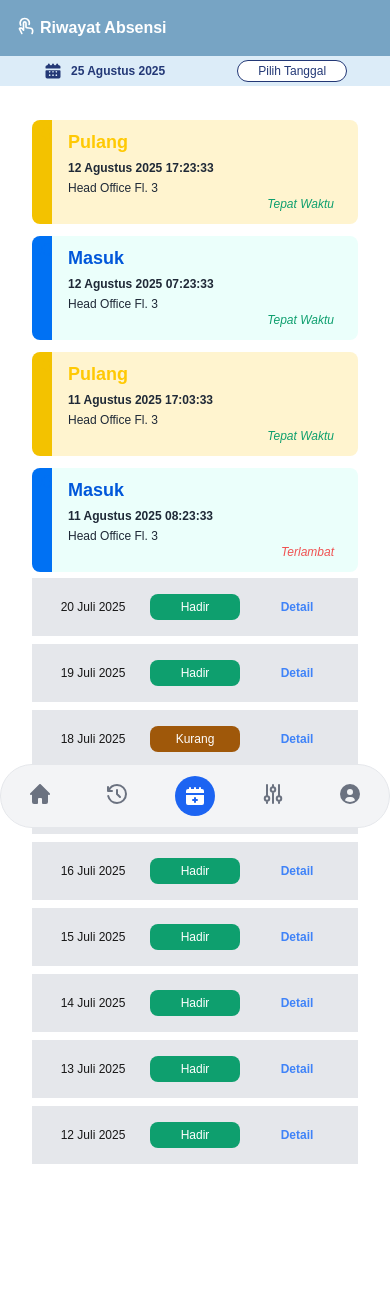
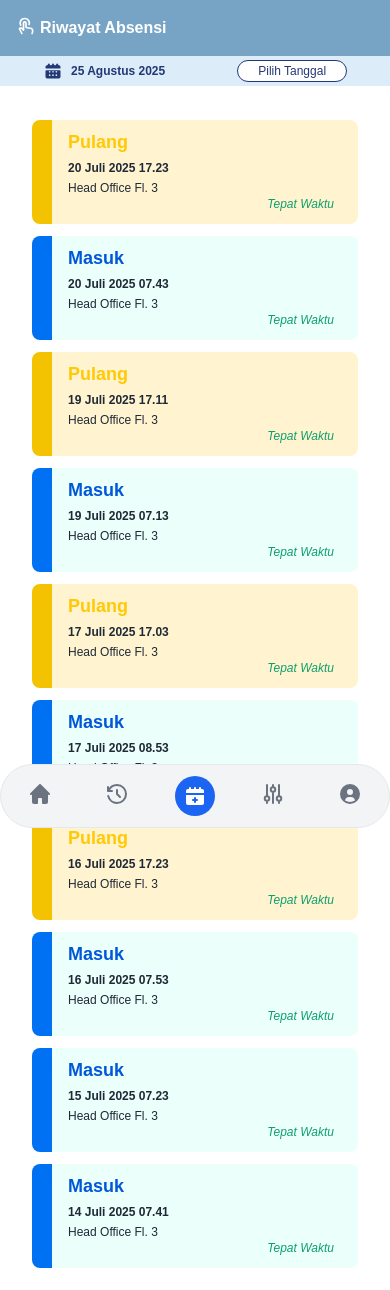
Before and after one commit to Nazarnazz/hrms-ui, a Next.js app: page /user/riwayat in a window 390 px wide. Before the commit the page ends 1180 px from the top, so only its background shows below. Built offline with nearby package versions, Linux system fonts and the light colour scheme.

Commit message:
riwayat absensi - perbaikan 2

```diff
--- a/src/app/user/riwayat/page.js
+++ b/src/app/user/riwayat/page.js
@@ -7,9 +7,7 @@ import { id } from "date-fns/locale";
 
 // import Link from "next/link";
 export default function Riwayat() {
-  const [isOpen, setIsOpen] = useState(false);
   const [isDateOpen, setIsDateOpen] = useState(false);
-  const [selectedItem, setSelectedItem] = useState(null);
 
   const [startDate, setStartDate] = useState(new Date());
   const [endDate, setEndDate] = useState(new Date());
@@ -31,74 +29,72 @@ export default function Riwayat() {
     {
       id: 1,
       tanggal: "20 Juli 2025",
-      waktuMasuk: "07.43",
-      waktuPulang: "17.00",
-      keterangan: "Hadir",
-      background: "bg-green-500",
+      waktu: "17.23",
+      keterangan: "Pulang",
+      detail: "Tepat Waktu",
     },
     {
       id: 2,
-      tanggal: "19 Juli 2025",
-      waktuMasuk: "07.50",
-      waktuPulang: "17.08",
-      keterangan: "Hadir",
-      background: "bg-green-500",
+      tanggal: "20 Juli 2025",
+      waktu: "07.43",
+      keterangan: "Masuk",
+      detail: "Tepat Waktu",
     },
     {
       id: 3,
-      tanggal: "18 Juli 2025",
-      waktuMasuk: "07.43",
-      waktuPulang: "-",
-      keterangan: "Kurang",
-      background: "bg-yellow-600",
+      tanggal: "19 Juli 2025",
+      waktu: "17.11",
+      keterangan: "Pulang",
+      detail: "Tepat Waktu",
     },
     {
       id: 4,
+      tanggal: "19 Juli 2025",
+      waktu: "07.13",
+      keterangan: "Masuk",
+      detail: "Tepat Waktu",
+    },
+    {
+      id: 5,
       tanggal: "17 Juli 2025",
-      waktuMasuk: "-",
-      waktuPulang: "-",
-      keterangan: "Nihil",
-      background: "bg-red-700",
+      waktu: "17.03",
+      keterangan: "Pulang",
+      detail: "Tepat Waktu",
     },
     {
       id: 6,
-      tanggal: "16 Juli 2025",
-      waktuMasuk: "07.00",
-      waktuPulang: "17.01",
-      keterangan: "Hadir",
-      background: "bg-green-500",
+      tanggal: "17 Juli 2025",
+      waktu: "08.53",
+      keterangan: "Masuk",
+      detail: "Terlambat",
     },
     {
       id: 7,
-      tanggal: "15 Juli 2025",
-      waktuMasuk: "07.43",
-      waktuPulang: "17.30",
-      keterangan: "Hadir",
-      background: "bg-green-500",
+      tanggal: "16 Juli 2025",
+      waktu: "17.23",
+      keterangan: "Pulang",
+      detail: "Tepat Waktu",
     },
     {
       id: 8,
-      tanggal: "14 Juli 2025",
-      waktuMasuk: "07.13",
-      waktuPulang: "17.44",
-      keterangan: "Hadir",
-      background: "bg-green-500",
+      tanggal: "16 Juli 2025",
+      waktu: "07.53",
+      keterangan: "Masuk",
+      detail: "Tepat Waktu",
     },
     {
       id: 9,
-      tanggal: "13 Juli 2025",
-      waktuMasuk: "07.40",
-      waktuPulang: "17.23",
-      keterangan: "Hadir",
-      background: "bg-green-500",
+      tanggal: "15 Juli 2025",
+      waktu: "07.23",
+      keterangan: "Masuk",
+      detail: "Tepat Waktu",
     },
     {
       id: 10,
-      tanggal: "12 Juli 2025",
-      waktuMasuk: "07.39",
-      waktuPulang: "17.05",
-      keterangan: "Hadir",
-      background: "bg-green-500",
+      tanggal: "14 Juli 2025",
+      waktu: "07.41",
+      keterangan: "Masuk",
+      detail: "Tepat Waktu",
     },
   ];
   return (
@@ -120,14 +116,14 @@ export default function Riwayat() {
         </div>
         <div className="full-w flex justify-center items-center gap-18 bg-[#dcecf8] py-1 px-1">
           <div className="flex items-center">
-            <svg className="w-5 h-5  dark:text-white text-blue-900" aria-hidden="true" xmlns="http://www.w3.org/2000/svg" width="24" height="24" fill="currentColor" viewBox="0 0 24 24">
+            <svg className="w-5 h-5 text-blue-900" aria-hidden="true" xmlns="http://www.w3.org/2000/svg" width="24" height="24" fill="currentColor" viewBox="0 0 24 24">
               <path
                 fillRule="evenodd"
                 d="M5 5a1 1 0 0 0 1-1 1 1 0 1 1 2 0 1 1 0 0 0 1 1h1a1 1 0 0 0 1-1 1 1 0 1 1 2 0 1 1 0 0 0 1 1h1a1 1 0 0 0 1-1 1 1 0 1 1 2 0 1 1 0 0 0 1 1 2 2 0 0 1 2 2v1a1 1 0 0 1-1 1H4a1 1 0 0 1-1-1V7a2 2 0 0 1 2-2ZM3 19v-7a1 1 0 0 1 1-1h16a1 1 0 0 1 1 1v7a2 2 0 0 1-2 2H5a2 2 0 0 1-2-2Zm6.01-6a1 1 0 1 0-2 0 1 1 0 0 0 2 0Zm2 0a1 1 0 1 1 2 0 1 1 0 0 1-2 0Zm6 0a1 1 0 1 0-2 0 1 1 0 0 0 2 0Zm-10 4a1 1 0 1 1 2 0 1 1 0 0 1-2 0Zm6 0a1 1 0 1 0-2 0 1 1 0 0 0 2 0Zm2 0a1 1 0 1 1 2 0 1 1 0 0 1-2 0Z"
                 clipRule="evenodd"
               />
             </svg>
-            <span className="text-xs ml-2 text-blue-900 dark:text-white font-semibold">25 Agustus 2025</span>
+            <span className="text-xs ml-2 text-blue-900 font-semibold">25 Agustus 2025</span>
           </div>
           <div className="flex justify-right">
             <button
@@ -143,141 +139,30 @@ export default function Riwayat() {
 
         <div className="px-4">
           <div className="my-7"></div>
-          <div className="flex py-1.5 px-4">
-            <div className="rounded-l-lg bg-[#F3C200] flex text-lg text-[#F3C200]">
+
+          {/* Data Riwayat */}
+          {Riwayat.map((item) => (
+            <div key={item.id} className="flex py-1.5 px-4">
+              <div className={`rounded-l-lg ${item.keterangan === "Masuk" ? "bg-[#0071F3] text-[#0071F3]" : "bg-[#F3C200] text-[#F3C200]"} flex text-lg`}>
                 <span>0</span>
                 <span>0</span>
               </div>
-            <div className="bg-[#FFF4CF] rounded-r-lg w-full py-1 px-4 flex flex-col">
+              <div className={`${item.keterangan === "Masuk" ? "bg-[#EBFFFB]" : "bg-[#FFF4CF]"} rounded-r-lg w-full py-1 px-4 flex flex-col`}>
                 <div className="flex flex-col mt-1">
-                <span className="text-lg text-[#ffc904] font-bold">Pulang</span>
-                <span className="text-xs font-semibold mt-1 text-gray-800">12 Agustus 2025 17:23:33</span>
+                  <span className={`text-lg ${item.keterangan === "Masuk" ? "text-[#0057DA]" : "text-[#ffc904]"}  font-bold`}>{item.keterangan}</span>
+                  <span className="text-xs font-semibold mt-1 text-gray-800">
+                    {item.tanggal} {item.waktu}
+                  </span>
                   <span className="text-xs font-light mt-1 text-gray-800">Head Office Fl. 3</span>
                 </div>
                 <div className="flex justify-end items-center mb-2">
-                <span className="italic text-xs font-extralight mr-2 text-green-500">Tepat Waktu</span>
+                  <span className={`italic text-xs font-extralight mr-2 ${item.detail === "Tepat Waktu" ? "text-green-500" : "text-red-500"}`}>{item.detail}</span>
                 </div>
-            </div>
-          </div>
-          <div className="flex py-1.5 px-4">
-            <div className="rounded-l-lg bg-[#0071F3] flex text-lg text-[#0071F3]">
-              <span>0</span>
-              <span>0</span>
-            </div>
-            <div className="bg-[#EBFFFB] rounded-r-lg w-full py-1 px-4 flex flex-col">
-              <div className="flex flex-col mt-1">
-                <span className="text-lg text-[#0057DA] font-bold">Masuk</span>
-                <span className="text-xs font-semibold mt-1 text-gray-800">12 Agustus 2025 07:23:33</span>
-                <span className="text-xs font-light mt-1 text-gray-800">Head Office Fl. 3</span>
-              </div>
-              <div className="flex justify-end items-center mb-2">
-                <span className="italic text-xs font-extralight mr-2 text-green-500">Tepat Waktu</span>
-              </div>
-            </div>
-          </div>
-          <div className="flex py-1.5 px-4">
-            <div className="rounded-l-lg bg-[#F3C200] flex text-lg text-[#F3C200]">
-              <span>0</span>
-              <span>0</span>
-            </div>
-            <div className="bg-[#FFF4CF] rounded-r-lg w-full py-1 px-4 flex flex-col">
-              <div className="flex flex-col mt-1">
-                <span className="text-lg text-[#ffc904] font-bold">Pulang</span>
-                <span className="text-xs font-semibold mt-1 text-gray-800">11 Agustus 2025 17:03:33</span>
-                <span className="text-xs font-light mt-1 text-gray-800">Head Office Fl. 3</span>
-              </div>
-              <div className="flex justify-end items-center mb-2">
-                <span className="italic text-xs font-extralight mr-2 text-green-500">Tepat Waktu</span>
-              </div>
-            </div>
-          </div>
-          <div className="flex py-1.5 px-4">
-            <div className="rounded-l-lg bg-[#0071F3] flex text-lg text-[#0071F3]">
-              <span>0</span>
-              <span>0</span>
-            </div>
-            <div className="bg-[#EBFFFB] rounded-r-lg w-full py-1 px-4 flex flex-col">
-              <div className="flex flex-col mt-1">
-                <span className="text-lg text-[#0057DA] font-bold">Masuk</span>
-                <span className="text-xs font-semibold mt-1 text-gray-800">11 Agustus 2025 08:23:33</span>
-                <span className="text-xs font-light mt-1 text-gray-800">Head Office Fl. 3</span>
-              </div>
-              <div className="flex justify-end items-center mb-2">
-                <span className="italic text-xs font-extralight mr-2 text-red-500">Terlambat</span>
-              </div>
-            </div>
-          </div>
-
-          {Riwayat.map((item) => (
-            <div key={item.id} className="bg-gray-200 dark:bg-gray-400 mb-2 gap-3 mx-4 p-4 text-[12px] grid grid-cols-3 justify-content">
-              <div className="flex justify-center py-1">{item.tanggal}</div>
-              <div className={`flex justify-center py-1 ${item.background} text-white rounded-lg`}>{item.keterangan}</div>
-              <div className="flex justify-center py-1">
-                <button
-                  onClick={() => {
-                    setSelectedItem(item);
-                    setIsOpen(true);
-                  }}
-                  className=" font-bold hover:underline text-blue-500 dark:text-blue-100 dark:hover:text-blue-500 "
-                >
-                  Detail
-                </button>
               </div>
             </div>
           ))}
         </div>
-        <Dialog open={isOpen} onClose={() => setIsOpen(false)}>
-          {selectedItem && (
-            <>
-              <DialogTitle>Riwayat Absensi</DialogTitle>
-              <DialogDescription>Data lengkap terkait absensi</DialogDescription>
-              <DialogBody>
-                <div className="bg-gray-200 rounded-sm text-gray-900 p-4">
-                  <div className="flex flex-col">
-                    <div className="text-sm">Tanggal</div>
-                    <div className="font-bold">{selectedItem.tanggal}</div>
-                    <div className="mt-3"></div>
-                    <div className="text-sm">Keterangan</div>
-                    <div className="pr-8 mr-10 mt-1">
-                      <div className={`flex justify-center py-1 ${selectedItem.background} text-white rounded-lg`}>{selectedItem.keterangan}</div>
-                    </div>
-                    <div className="flex mt-3 gap-9 justify">
-                      <div className="flex flex-col justify-center">
-                        <div className="text-sm">Waktu Masuk</div>
-                        <div className="font-bold flex justify-center mt-1 rounded-sm">{selectedItem.waktuMasuk}</div>
-                      </div>
-                      <div className="flex flex-col justify-center">
-                        <div className="text-sm">Waktu Keluar</div>
-                        <div className="font-bold flex justify-center mt-1 rounded-sm">{selectedItem.waktuPulang}</div>
-                      </div>
-                    </div>
-                  </div>
-                  <div className="flex justify-content mt-3 justify-center"></div>
-                </div>
-              </DialogBody>
-              <div className="sm:hidden">
-                <div className="mt-6 grid grid-cols-2 gap-2">
-                  <div className="justify">
-                    <button className="px-3 py-1 rounded bg-red-600 text-white hover:bg-red-700">Hapus</button>
-                  </div>
-                  <div className="flex justify-end gap-2">
-                    <button className="px-3 py-1 rounded bg-blue-600 text-white hover:bg-blue-950">Simpan</button>
-                  </div>
-                </div>
-              </div>
-              <div className="hidden sm:block">
-                <DialogActions>
-                  <div className="flex justify-end gap-2">
-                    <button className="px-3 py-1 rounded bg-gray-600 text-white hover:bg-gray-700" onClick={() => setIsOpen(false)}>
-                      Batal
-                    </button>
-                    <button className="px-3 py-1 rounded bg-blue-600 text-white hover:bg-blue-950">Simpan</button>
-                  </div>
-                </DialogActions>
-              </div>
-            </>
-          )}
-        </Dialog>
+
         <Dialog open={isDateOpen} onClose={() => setIsDateOpen(false)}>
           <>
             <DialogTitle>Pilih Tanggal</DialogTitle>
@@ -288,7 +173,7 @@ export default function Riwayat() {
                   <label className="block mb-1 text-sm font-medium text-gray-700 dark:text-white">Tanggal Mulai</label>
                   <Datepicker selected={startDate} onChange={handleStartChange} selectsStart startDate={startDate} endDate={endDate} dateFormat="dd MMMM yyyy" locale={id} className="w-full border border-gray-300 rounded-lg p-2" />
                 </div>
-                <div className="text-gray-500 text-sm text-center sm:mt-7">sampai</div>
+                <div className=" text-sm text-center sm:mt-7">sampai</div>
                 <div className="w-full max-w-xs">
                   <label className="block mb-1 text-sm font-medium text-gray-700 dark:text-white">Tanggal Akhir</label>
                   <Datepicker
```
Lines whose indentation alone changed are shown as unchanged.
